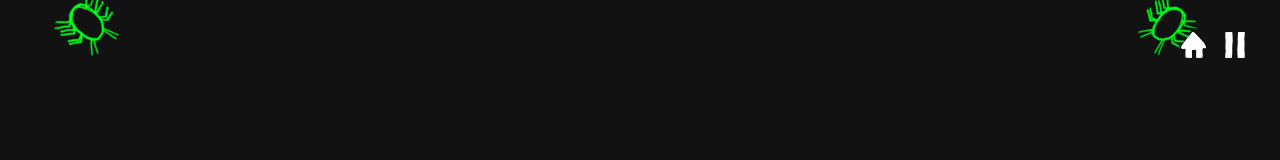
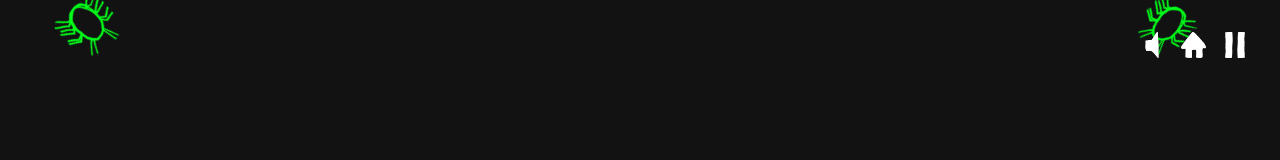
Before and after one commit to Cyberhero2023/cyberhero, a Next.js app: page / in a window 1280 px wide. Both pictures are taken after a click on the button "Start". Shown: the top 160 px of the page. Built offline with nearby package versions, Linux system fonts and the light colour scheme; a web font is replaced by a local one.

Commit message:
Audio option

```diff
--- a/src/components/Game.tsx
+++ b/src/components/Game.tsx
@@ -1,5 +1,5 @@
 import styles from "@/styles/Game.module.css";
-import { useEffect, useState } from "react";
+import { useEffect, useState, useRef } from "react";
 import Bug from "./Bug";
 import Health from "./Health";
 import Mainframe from "./Mainframe";
@@ -12,11 +12,31 @@ type GameProps = {
 };
 
 export default function Game({ setState, paused, setPaused }: GameProps) {
+	const audio = useRef<HTMLAudioElement>(null);
 	const [popup, setPopup] = useState(false);
 	const [positions, setPositions] = useState<number[]>(
 		new Array(5).fill(0).map((_, i) => Math.floor(Math.random() * 10) + i * 20),
 	);
 	const [health, setHealth] = useState(100);
+
+	useEffect(() => {
+		const audioInteraction = () => {
+			if (audio.current) {
+				audio.current.play();
+			}
+		};
+
+		window.addEventListener("click", audioInteraction);
+		window.addEventListener("touchstart", audioInteraction);
+		window.addEventListener("keydown", audioInteraction);
+		window.addEventListener("pointermove", audioInteraction);
+		return () => {
+			window.removeEventListener("click", audioInteraction);
+			window.removeEventListener("touchstart", audioInteraction);
+			window.removeEventListener("keydown", audioInteraction);
+			window.removeEventListener("pointermove", audioInteraction);
+		};
+	}, [paused]);
 
 	useEffect(() => {
 		setInterval(() => {
@@ -49,6 +69,7 @@ export default function Game({ setState, paused, setPaused }: GameProps) {
 
 	return (
 		<>
+			<audio ref={audio} src="/mew.mp3" autoPlay loop />
 			{paused && (
 				<nav className={styles.paused} aria-label="Paused">
 					<h2>Paused</h2>
@@ -61,6 +82,9 @@ export default function Game({ setState, paused, setPaused }: GameProps) {
 			<Mainframe health={health} />
 			<Health health={health} />
 			<nav className={styles.menu} aria-label="Menu">
+				<button className={styles.audio} onClick={() => {
+					audio.current.muted = !audio.current.muted;
+				}} />
 				<button className={styles.home} onClick={() => setState("menu")} />
 				<button className={styles.pause} onClick={() => setPaused(!paused)} />
 			</nav>
--- a/src/pages/index.tsx
+++ b/src/pages/index.tsx
@@ -8,7 +8,6 @@ import Game from "@/components/Game";
 const font = M_PLUS_Code_Latin({ subsets: ["latin"] });
 
 export default function Home() {
-	const audio = useRef<HTMLAudioElement>(null);
 	const [state, setState] = useState<GameStates>("menu");
 	const [paused, setPaused] = useState(false);
 
@@ -32,25 +31,6 @@ export default function Home() {
 		}
 	}, [state]);
 
-	useEffect(() => {
-		const audioInteraction = () => {
-			if (audio.current) {
-				audio.current.play();
-			}
-		};
-
-		window.addEventListener("click", audioInteraction);
-		window.addEventListener("touchstart", audioInteraction);
-		window.addEventListener("keydown", audioInteraction);
-		window.addEventListener("pointermove", audioInteraction);
-		return () => {
-			window.removeEventListener("click", audioInteraction);
-			window.removeEventListener("touchstart", audioInteraction);
-			window.removeEventListener("keydown", audioInteraction);
-			window.removeEventListener("pointermove", audioInteraction);
-		};
-	}, [paused]);
-
 	return (
 		<>
 			<Head>
@@ -60,7 +40,6 @@ export default function Home() {
 				<link rel="icon shortcut" href="/logo.svg" />
 			</Head>
 			<main className={`${styles.main} ${font.className}`}>
-				<audio ref={audio} src="/mew.mp3" autoPlay loop />
 				{state === "menu" && (
 					<>
 						<Image
--- a/src/styles/Game.module.css
+++ b/src/styles/Game.module.css
@@ -22,6 +22,11 @@
 
 .pause {
 	background: url(/pause.svg) no-repeat center;
+	width: 2vw;
+}
+
+.audio {
+	background: url(/audio.svg) no-repeat center;
 	width: 2vw;
 }
 
```
Also changed, not shown: public/audio.svg (added), public/muted.svg (added).
